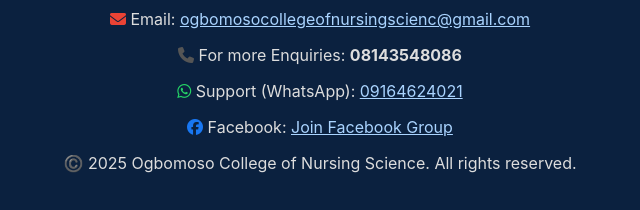
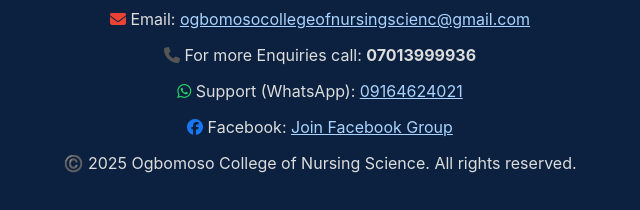
Before and after one commit to Giftfx-ship/ocns-admissions, a website: page index.html in a window 1280 px wide. Shown: the part 2275-2485 px from the top of the page, 320-960 px from the left. Drawn offline with Linux system fonts and the light colour scheme.

Commit message:
Update index.html

```diff
--- a/index.html
+++ b/index.html
@@ -275,7 +275,7 @@
 
     <p>
       <i class="fas fa-phone" style="color:#555;"></i>
-      For more Enquiries: <strong>08143548086</strong>
+      For more Enquiries call: <strong>07013999936</strong>
     </p>
 
     <p>
```
